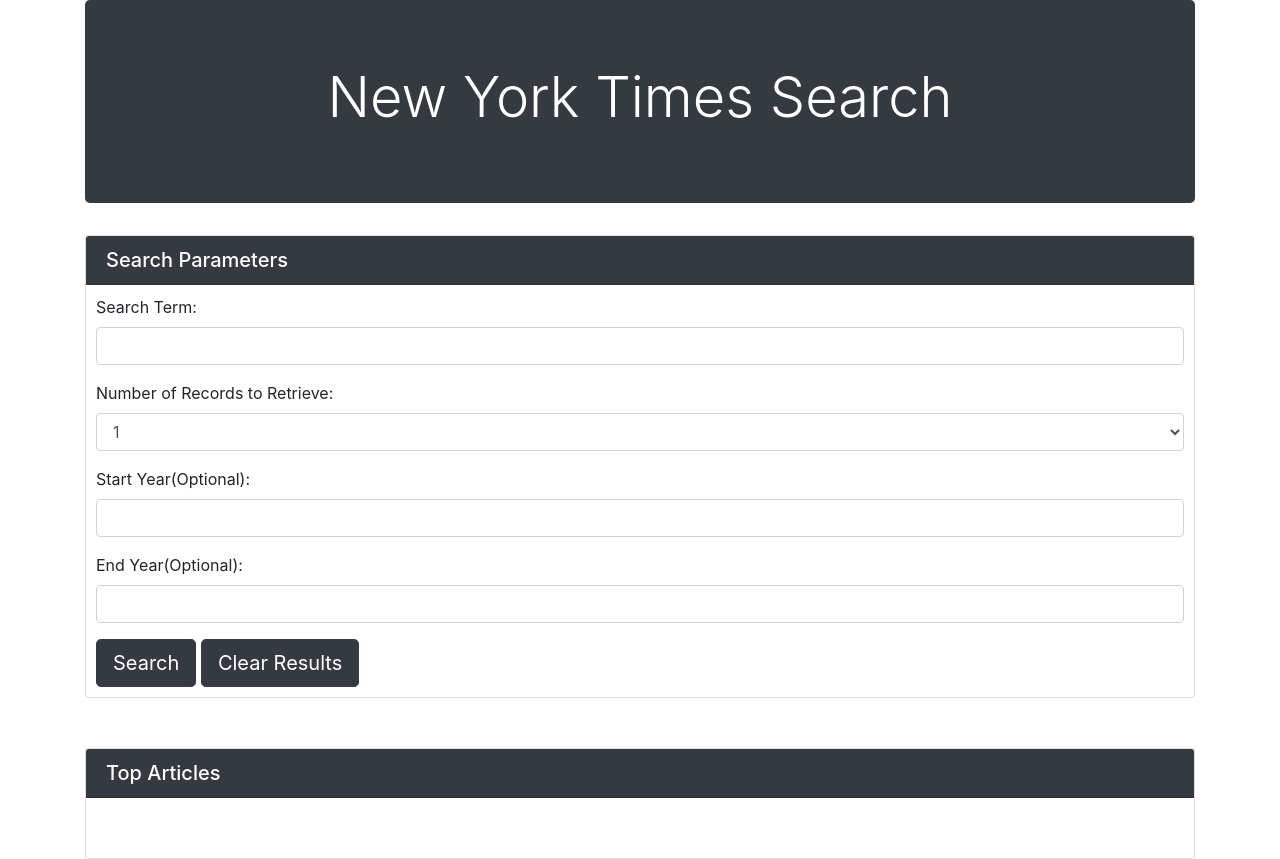
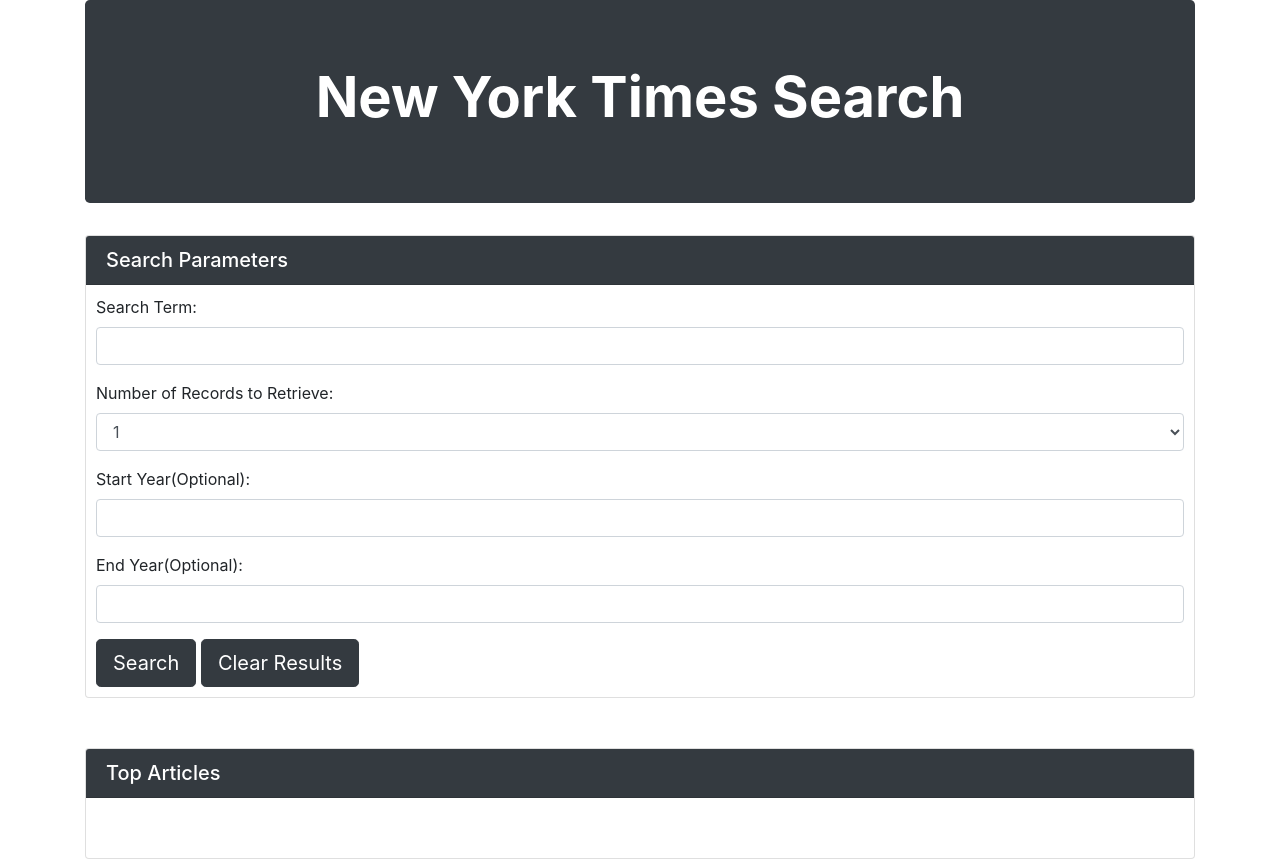
Before and after one commit to kaygrog/NYTSearch, a plain HTML site: page index.html in a window 1280 px wide. Drawn offline with nearby package versions, Linux system fonts and the light colour scheme.

Commit message:
made title text bold

```diff
--- a/index.html
+++ b/index.html
@@ -14,8 +14,8 @@
 	</head>
 	<body>
 		<div class="container">
-			<div class="jumbotron text-white bg-dark text-center">
-				<h1 class="display-4">New York Times Search</h1>
+			<div class="jumbotron text-white bg-dark text-center ">
+				<h1 class="display-4 font-weight-bold">New York Times Search</h1>
 			</div>
 			<div class="card" id="parameter-section">
 				<h5 class="card-header text-white bg-dark">Search Parameters</h5>
```
